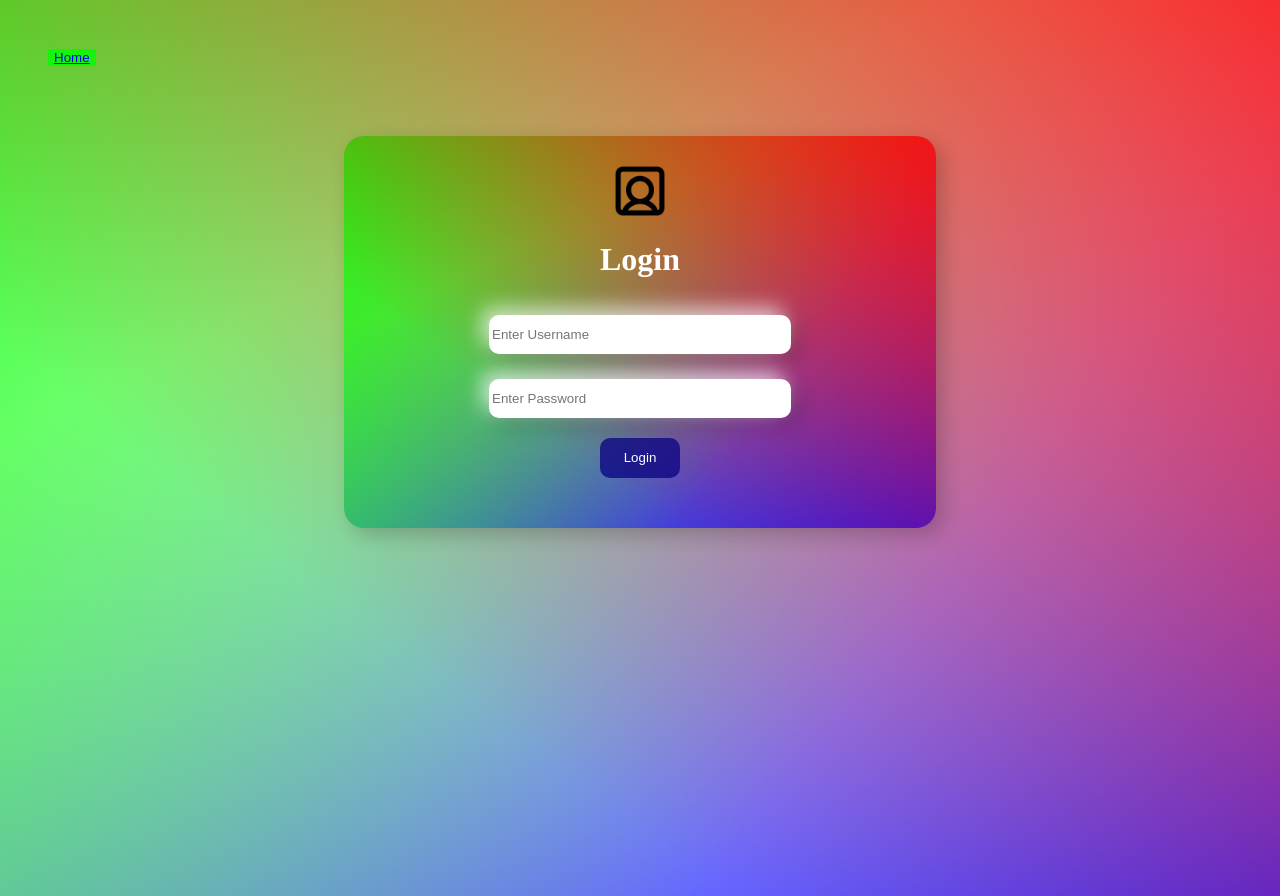
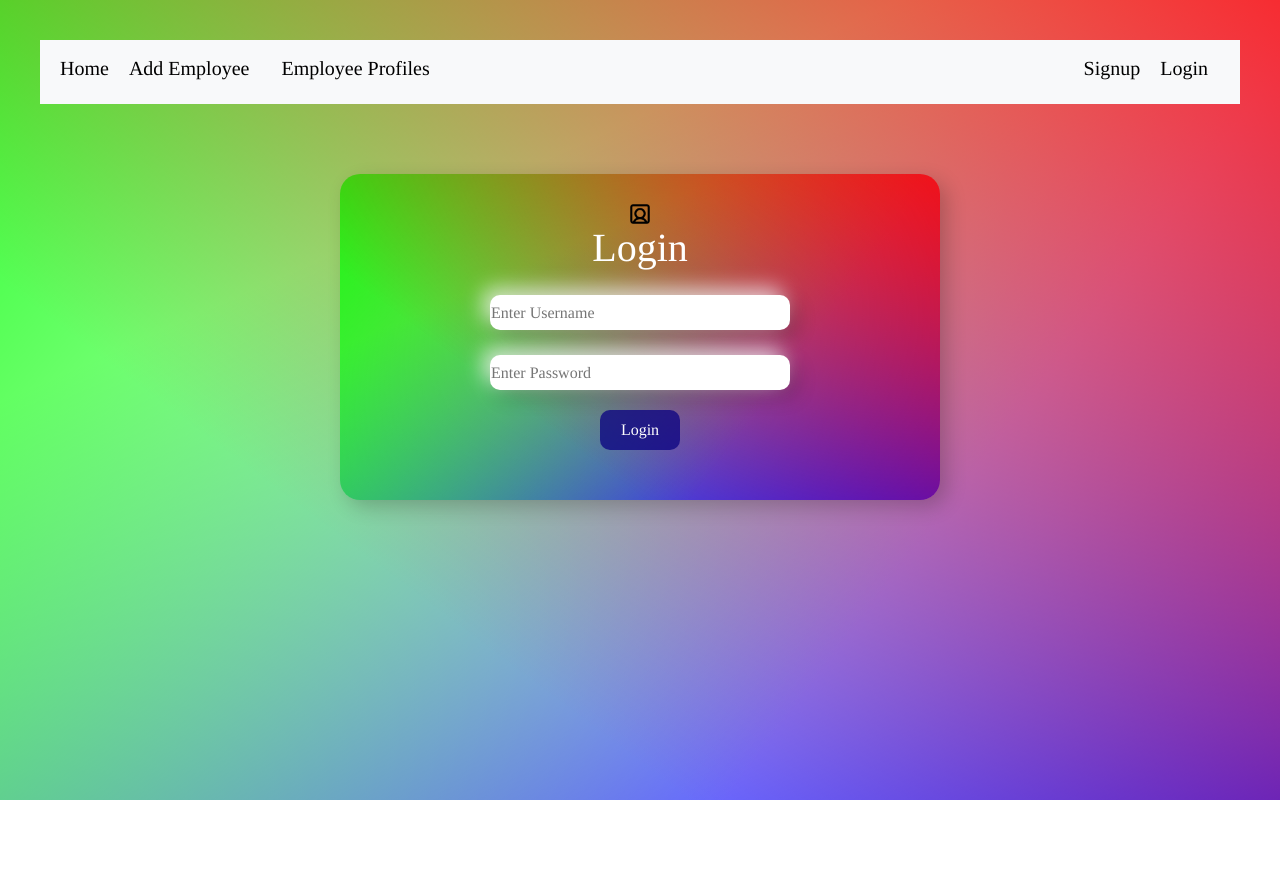
Before and after one commit to svoggu/Alpha_Employee_Management, a website: page client/loginpage.html in a window 1280 px wide. After the commit the page ends 800 px from the top, so only its background shows below. Drawn offline with nearby package versions, Linux system fonts and the light colour scheme.

Commit message:
feat(client): add nav-bar to login page

```diff
--- a/client/loginpage.html
+++ b/client/loginpage.html
@@ -5,10 +5,42 @@
     <meta http-equiv="X-UA-Compatible" content="IE=edge">
     <meta name="viewport" content="width=device-width, initial-scale=1.0">
     <title>Login Page</title>
+    <link rel="preconnect" href="https://fonts.googleapis.com">
+    <link rel="preconnect" href="https://fonts.gstatic.com" crossorigin>
+    <link href="https://fonts.googleapis.com/css2?family=Open+Sans:wght@500&display=swap" rel="stylesheet">
+    <link href="https://cdn.jsdelivr.net/npm/bootstrap@5.0.2/dist/css/bootstrap.min.css" rel="stylesheet" integrity="sha384-EVSTQN3/azprG1Anm3QDgpJLIm9Nao0Yz1ztcQTwFspd3yD65VohhpuuCOmLASjC" crossorigin="anonymous">
     <link rel="stylesheet" href="CSS/loginin.css">
-    <script src="https://kit.fontawesome.com/ace56c45df.js" crossorigin="anonymous"></script>
+    <link rel="stylesheet" href="./CSS/navigation.css">
+
+    <!-- <script src="https://kit.fontawesome.com/ace56c45df.js" crossorigin="anonymous"></script> -->
 </head>
-<button style="background-color: rgba(0,255,0,.8); border: none; "><a  href="./navigation.html">Home</a></button>
+<!-- <button style="background-color: rgba(0,255,0,.8); border: none; "><a  href="./navigation.html">Home</a></button> -->
+
+<nav>
+    <div class="d-sm-flex justify-content-between border-dark bg-light p-3" role="navigation">
+        <div class="d-flex justify-content-start ">
+            <div class="mx-1 ">
+                <h5><a aria-current="page" href="./navigation.html">Home</a></h5>
+            </div>
+            <div class="mx-3">
+                <h5 class=""><a aria-current="page" href="./employee.html">Add Employee</a></h5>
+            </div>
+            <div class="mx-3">
+                <h5 class=""><a aria-current="page" href="./employee-details.html">Employee Profiles</a></h5>
+            </div>
+        </div>
+
+        <div class="d-flex justify-content-end">
+            <div class="mx-1">
+                <h5 class=""><a aria-current="page" href="./signup.html">Signup</a></h5>
+            </div>
+
+            <div class="mx-3">
+                <h5 class=""><a aria-current="page" href="./loginpage.html">Login</a></h5>
+            </div>
+        </div>
+    </div>
+</nav>
 <div class="loginform">
     <img src="/client/Img/person-icon.png">
     <h1>Login</h1>
```
